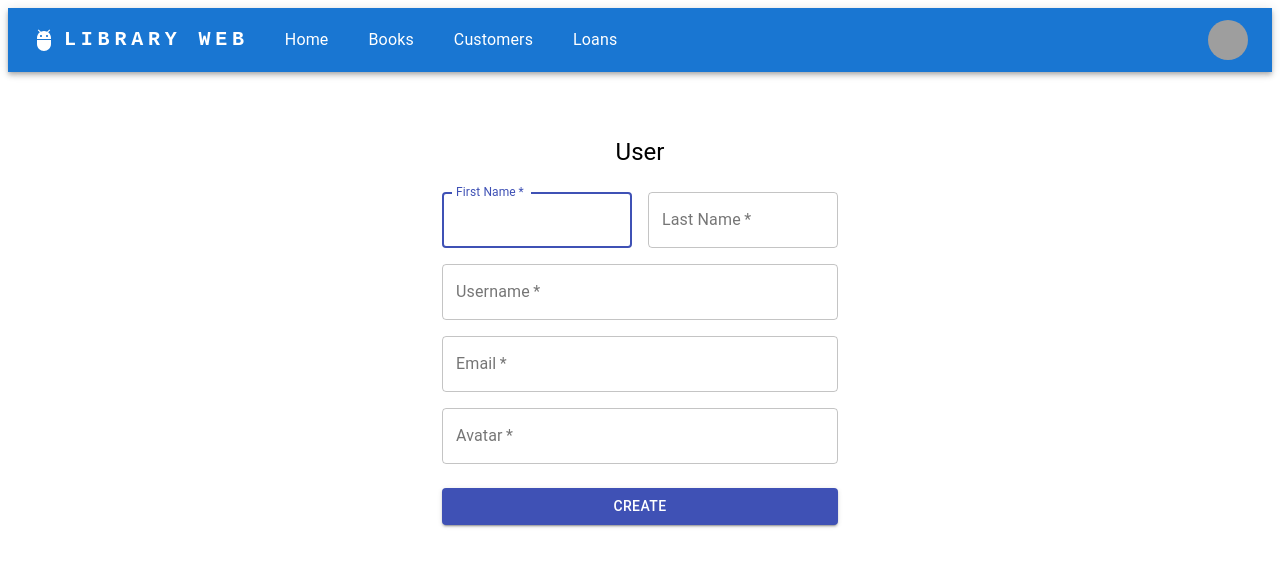
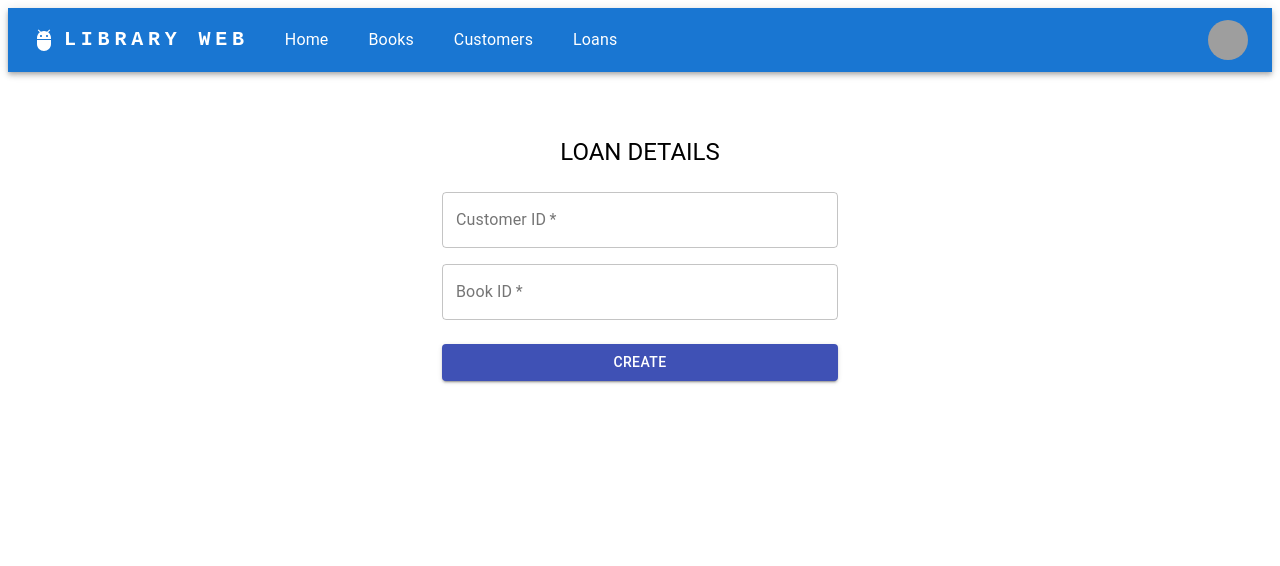
Before and after one commit to adihackam/LibraryClient, a React (Create React App) app: page /LoansCreate in a window 1280 px wide. Shown: the top 566 px of the page. Built offline with nearby package versions, Linux system fonts and the light colour scheme; grey boxes are pictures that could not be loaded.

Commit message:
Loans added

```diff
--- a/src/components/Loans.js
+++ b/src/components/Loans.js
@@ -44,7 +44,7 @@ export default function LoansList() {
   }, [])
 
   const LoansGet = () => {
-    fetch("https://www.mecallapi.com/api/users")
+    fetch("http://127.0.0.1:5000/loans")
       .then(res => res.json())
       .then(
         (result) => {
@@ -61,21 +61,18 @@ export default function LoansList() {
     var data = {
       'id': id
     }
-    fetch('https://www.mecallapi.com/api/users/delete', {
+    fetch(`http://127.0.0.1:5000/loans/${id}`, {
       method: 'DELETE',
       headers: {
         Accept: 'application/form-data',
         'Content-Type': 'application/json',
       },
-      body: JSON.stringify(data),
     })
     .then(res => res.json())
     .then(
       (result) => {
         alert(result['message'])
-        if (result['status'] === 'ok') {
-          LoansGet();
-        }
+        LoansGet();
       }
     )
   }
@@ -112,14 +109,10 @@ export default function LoansList() {
             <TableBody>
               {Loans.map((Loan) => (
                 <TableRow key={Loan.id}>
-                  <TableCell align="center">{Loan.id}</TableCell>
-                  <TableCell align="center">
-                    <Box display="flex" justifyContent="center">
-                      <Avatar src={Loan.avatar} />
-                    </Box>
-                  </TableCell>
-                  <TableCell align="left">{Loan.fname}</TableCell>
-                  <TableCell align="left">{Loan.lname}</TableCell>
+                  <TableCell align="center">{Loan.customerId}</TableCell>
+                  <TableCell align="center">{Loan.bookId}</TableCell>
+                  <TableCell align="left">{Loan.loanDate}</TableCell>
+                  <TableCell align="left">{Loan.returnDate}</TableCell>
                   <TableCell align="center">
                     <ButtonGroup color="primary" aria-label="outlined primary button group">
                       <Button onClick={() => UpdateLoans(Loan.id)}>Edit</Button>
--- a/src/components/LoansCreate.js
+++ b/src/components/LoansCreate.js
@@ -32,13 +32,11 @@ export default function LoansCreate() {
   const handleSubmit = event => {
     event.preventDefault();
     var data = {
-      'fname': fname,
-      'lname': lname,
-      'username': username,
-      'email': email,
-      'avatar': avatar,
+      'customer_id': customerId,
+      'book_id': bookId,
     }
-    fetch('https://www.mecallapi.com/api/users/create', {
+    console.log(data)
+    fetch('http://127.0.0.1:5000/loans', {
       method: 'POST',
       headers: {
         Accept: 'application/form-data',
@@ -50,47 +48,28 @@ export default function LoansCreate() {
     .then(
       (result) => {
         alert(result['message'])
-        if (result['status'] === 'ok') {
-          window.location.href = '/Loans';
-        }
+        window.location.href = '/Loans';
       }
     )
   }
-
-  const [fname, setFname] = useState('');
-  const [lname, setLname] = useState('');
-  const [username, setUsername] = useState('');
-  const [email, setEmail] = useState('');
-  const [avatar, setAvatar] = useState('');
+  const [customerId, setCustomerId] = useState('');
+  const [bookId, setBookId] = useState('');
   return (
     <Container maxWidth="xs">
       <div className={classes.paper}>
         <Typography component="h1" variant="h5">
-          User
+          LOAN DETAILS
         </Typography>
         <form className={classes.form} onSubmit={handleSubmit}>
           <Grid container spacing={2}>
-            <Grid item xs={12} sm={6}>
-              <TextField
-                autoComplete="fname"
-                name="firstName"
-                variant="outlined"
-                required
-                fullWidth
-                id="firstName"
-                label="First Name"
-                onChange={(e) => setFname(e.target.value)}
-                autoFocus
-              />
-            </Grid>
-            <Grid item xs={12} sm={6}>
+            <Grid item xs={12}>
               <TextField
                 variant="outlined"
                 required
                 fullWidth
-                id="lastName"
-                label="Last Name"
-                onChange={(e) => setLname(e.target.value)}
+                id="customerId"
+                label="Customer ID"
+                onChange={(e) => setCustomerId(e.target.value)}
               />
             </Grid>
             <Grid item xs={12}>
@@ -98,32 +77,13 @@ export default function LoansCreate() {
                 variant="outlined"
                 required
                 fullWidth
-                id="username"
-                label="Username"
-                onChange={(e) => setUsername(e.target.value)}
-              />
-            </Grid>
-            <Grid item xs={12}>
-              <TextField
-                variant="outlined"
-                required
-                fullWidth
-                id="email"
-                label="Email"
-                onChange={(e) => setEmail(e.target.value)}
-              />
-            </Grid>
-            <Grid item xs={12}>
-              <TextField
-                variant="outlined"
-                required
-                fullWidth
-                id="avatar"
-                label="Avatar"
-                onChange={(e) => setAvatar(e.target.value)}
+                id="bookId"
+                label="Book ID"
+                onChange={(e) => setBookId(e.target.value)}
               />
             </Grid>
           </Grid>
+
           <Button
             type="submit"
             fullWidth
```
